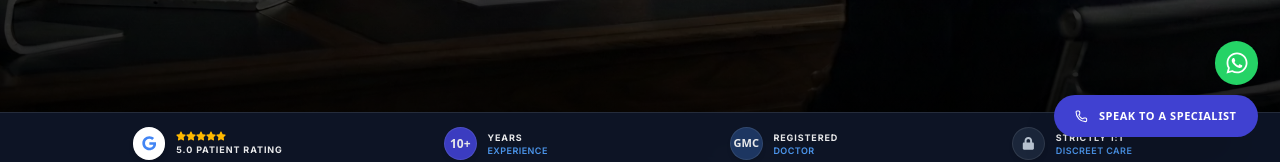
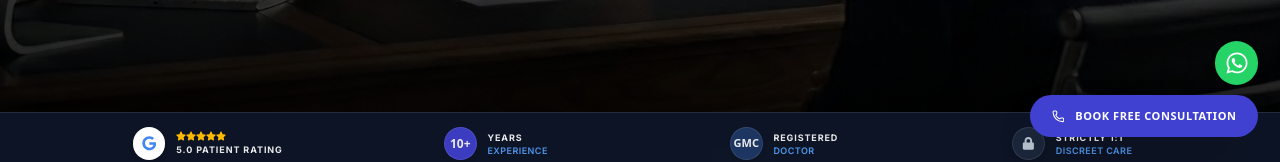
Before and after one commit to binithekid/Healing-PRP-Clinics-Preview, a Next.js app: page /birmingham/shockwave-therapy-erectile-dysfunction in a window 1280 px wide. Shown: the part 641-803 px from the top of the page. Built offline with nearby package versions, Linux system fonts and the light colour scheme.

Commit message:
Update GlobalStickyCTAs.tsx

```diff
--- a/src/components/GlobalStickyCTAs.tsx
+++ b/src/components/GlobalStickyCTAs.tsx
@@ -32,7 +32,7 @@ export default function GlobalStickyCTAs() {
         className="flex items-center gap-3 px-6 py-3.5 bg-[#4041d1] text-white rounded-full font-bold text-[11px] shadow-2xl hover:bg-[#2a2bb8] transition-colors group pointer-events-auto uppercase tracking-wider"
       >
         <Phone className="w-3.5 h-3.5 text-white group-hover:rotate-12 transition-transform" />
-        Speak to a Specialist
+        Book free consultation
       </button>
     </div>
   );
```
